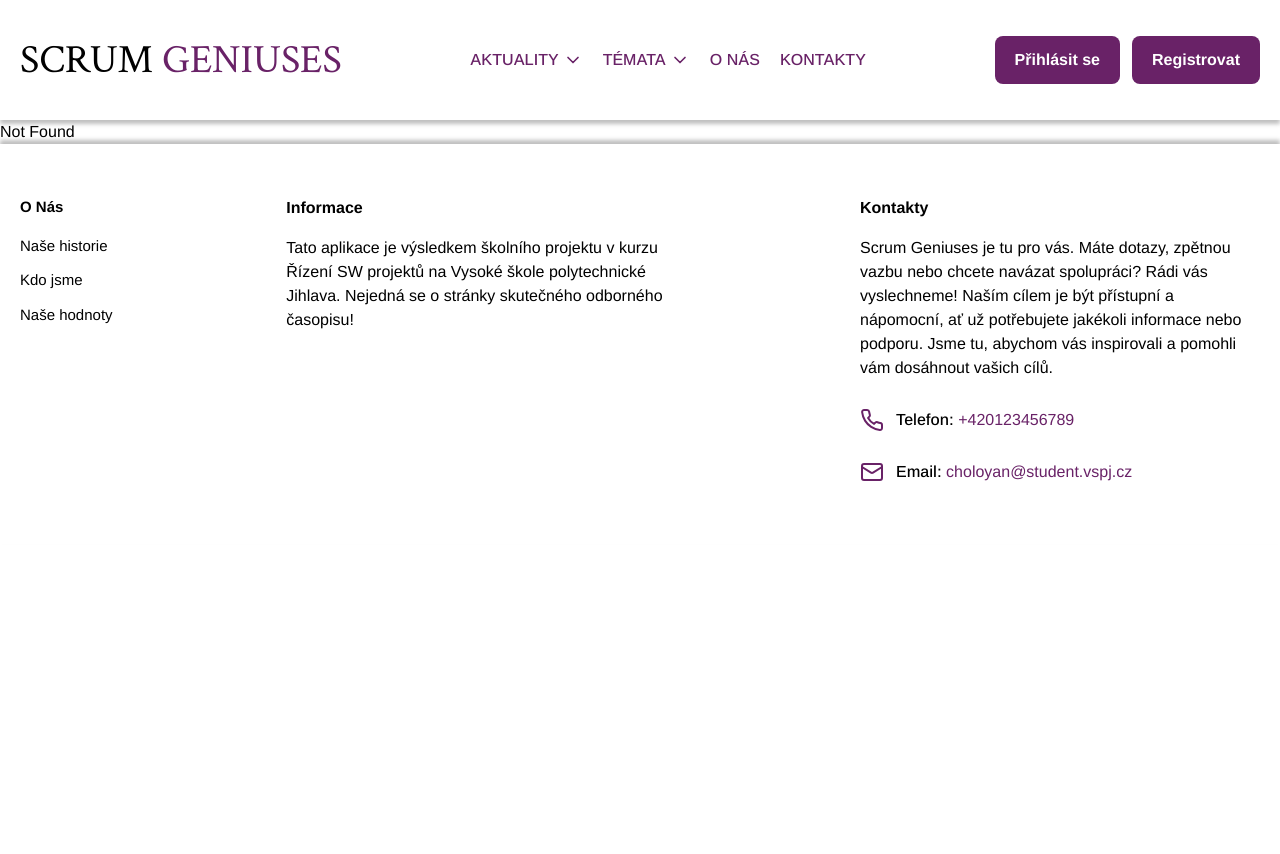
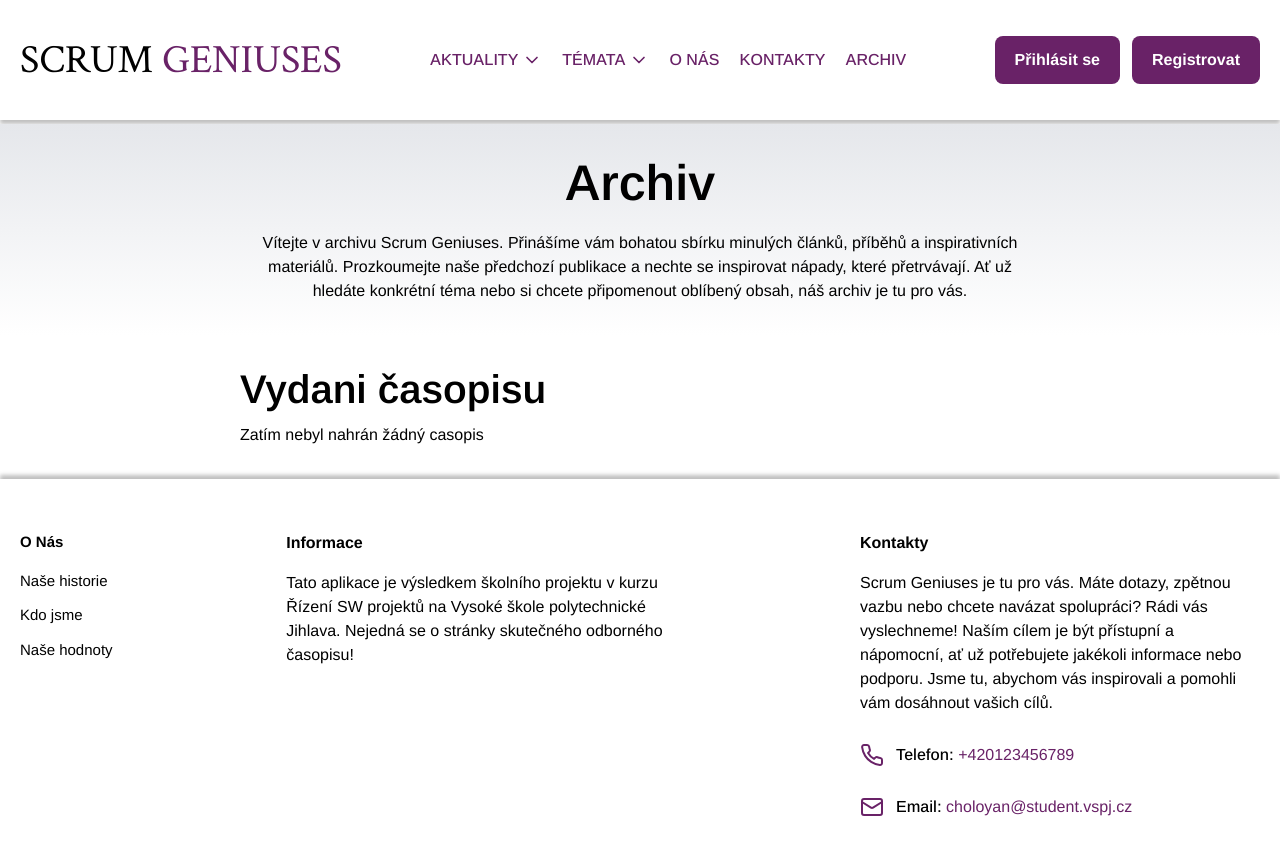
Before and after one commit to dshamsani/scrum_geniuses, a React (Vite) app in the folder code/: page /archive in a window 1280 px wide. Shown: the top 854 px of the page. Before the commit the page ends 800 px from the top, so only its background shows below. Built offline with nearby package versions, Linux system fonts and the light colour scheme.

Commit message:
feat: archive page

```diff
--- a/code/src/components/layout/Header.tsx
+++ b/code/src/components/layout/Header.tsx
@@ -43,6 +43,9 @@ export const Header: FC = () => {
         <Link to="/contact">
           <span className="cursor-pointer uppercase">Kontakty</span>
         </Link>
+        <Link to="/archive">
+          <span className="cursor-pointer uppercase">Archiv</span>
+        </Link>
       </div>
       {isAuth ? (
         <Button title="Odhlasit se" onClick={handleLogOut} />
--- /dev/null
+++ b/code/src/pages/Archive/Archive.tsx
@@ -0,0 +1,21 @@
+import type { FC } from "react";
+
+import { PageHeader } from "@/components/ui/PageHeader";
+import { PageSection } from "@/components/ui/PageSection";
+
+export const Archive: FC = () => {
+  return (
+    <main className="pt-[4px]">
+      <PageHeader
+        title="Archiv"
+        description="Vítejte v archivu Scrum Geniuses. Přinášíme vám bohatou sbírku minulých článků, příběhů a inspirativních materiálů. Prozkoumejte naše předchozí publikace a nechte se inspirovat nápady, které přetrvávají. Ať už hledáte konkrétní téma nebo si chcete připomenout oblíbený obsah, náš archiv je tu pro vás."
+      />
+
+      <PageSection
+        title="Vydani časopisu"
+        wrapperClassname="max-w-[800px] w-full flex flex-col gap-3"
+        content={<p>Zatím nebyl nahrán žádný casopis</p>}
+      />
+    </main>
+  );
+};
--- a/code/src/routeTree.gen.ts
+++ b/code/src/routeTree.gen.ts
@@ -15,6 +15,7 @@ import { Route as IndexImport } from './routes/index'
 import { Route as RegisterIndexImport } from './routes/register/index'
 import { Route as LoginIndexImport } from './routes/login/index'
 import { Route as ContactIndexImport } from './routes/contact/index'
+import { Route as ArchiveIndexImport } from './routes/archive/index'
 import { Route as AboutIndexImport } from './routes/about/index'
 
 // Create/Update Routes
@@ -43,6 +44,12 @@ const ContactIndexRoute = ContactIndexImport.update({
   getParentRoute: () => rootRoute,
 } as any)
 
+const ArchiveIndexRoute = ArchiveIndexImport.update({
+  id: '/archive/',
+  path: '/archive/',
+  getParentRoute: () => rootRoute,
+} as any)
+
 const AboutIndexRoute = AboutIndexImport.update({
   id: '/about/',
   path: '/about/',
@@ -65,6 +72,13 @@ declare module '@tanstack/react-router' {
       path: '/about'
       fullPath: '/about'
       preLoaderRoute: typeof AboutIndexImport
+      parentRoute: typeof rootRoute
+    }
+    '/archive/': {
+      id: '/archive/'
+      path: '/archive'
+      fullPath: '/archive'
+      preLoaderRoute: typeof ArchiveIndexImport
       parentRoute: typeof rootRoute
     }
     '/contact/': {
@@ -96,6 +110,7 @@ declare module '@tanstack/react-router' {
 export interface FileRoutesByFullPath {
   '/': typeof IndexRoute
   '/about': typeof AboutIndexRoute
+  '/archive': typeof ArchiveIndexRoute
   '/contact': typeof ContactIndexRoute
   '/login': typeof LoginIndexRoute
   '/register': typeof RegisterIndexRoute
@@ -104,6 +119,7 @@ export interface FileRoutesByFullPath {
 export interface FileRoutesByTo {
   '/': typeof IndexRoute
   '/about': typeof AboutIndexRoute
+  '/archive': typeof ArchiveIndexRoute
   '/contact': typeof ContactIndexRoute
   '/login': typeof LoginIndexRoute
   '/register': typeof RegisterIndexRoute
@@ -113,6 +129,7 @@ export interface FileRoutesById {
   __root__: typeof rootRoute
   '/': typeof IndexRoute
   '/about/': typeof AboutIndexRoute
+  '/archive/': typeof ArchiveIndexRoute
   '/contact/': typeof ContactIndexRoute
   '/login/': typeof LoginIndexRoute
   '/register/': typeof RegisterIndexRoute
@@ -120,16 +137,24 @@ export interface FileRoutesById {
 
 export interface FileRouteTypes {
   fileRoutesByFullPath: FileRoutesByFullPath
-  fullPaths: '/' | '/about' | '/contact' | '/login' | '/register'
+  fullPaths: '/' | '/about' | '/archive' | '/contact' | '/login' | '/register'
   fileRoutesByTo: FileRoutesByTo
-  to: '/' | '/about' | '/contact' | '/login' | '/register'
-  id: '__root__' | '/' | '/about/' | '/contact/' | '/login/' | '/register/'
+  to: '/' | '/about' | '/archive' | '/contact' | '/login' | '/register'
+  id:
+    | '__root__'
+    | '/'
+    | '/about/'
+    | '/archive/'
+    | '/contact/'
+    | '/login/'
+    | '/register/'
   fileRoutesById: FileRoutesById
 }
 
 export interface RootRouteChildren {
   IndexRoute: typeof IndexRoute
   AboutIndexRoute: typeof AboutIndexRoute
+  ArchiveIndexRoute: typeof ArchiveIndexRoute
   ContactIndexRoute: typeof ContactIndexRoute
   LoginIndexRoute: typeof LoginIndexRoute
   RegisterIndexRoute: typeof RegisterIndexRoute
@@ -138,6 +163,7 @@ export interface RootRouteChildren {
 const rootRouteChildren: RootRouteChildren = {
   IndexRoute: IndexRoute,
   AboutIndexRoute: AboutIndexRoute,
+  ArchiveIndexRoute: ArchiveIndexRoute,
   ContactIndexRoute: ContactIndexRoute,
   LoginIndexRoute: LoginIndexRoute,
   RegisterIndexRoute: RegisterIndexRoute,
@@ -155,6 +181,7 @@ export const routeTree = rootRoute
       "children": [
         "/",
         "/about/",
+        "/archive/",
         "/contact/",
         "/login/",
         "/register/"
@@ -165,6 +192,9 @@ export const routeTree = rootRoute
     },
     "/about/": {
       "filePath": "about/index.tsx"
+    },
+    "/archive/": {
+      "filePath": "archive/index.tsx"
     },
     "/contact/": {
       "filePath": "contact/index.tsx"
--- /dev/null
+++ b/code/src/routes/archive/index.tsx
@@ -0,0 +1,7 @@
+import { createFileRoute } from "@tanstack/react-router";
+
+import { Archive } from "@/pages/Archive/Archive";
+
+export const Route = createFileRoute("/archive/")({
+  component: () => <Archive />,
+});
```
